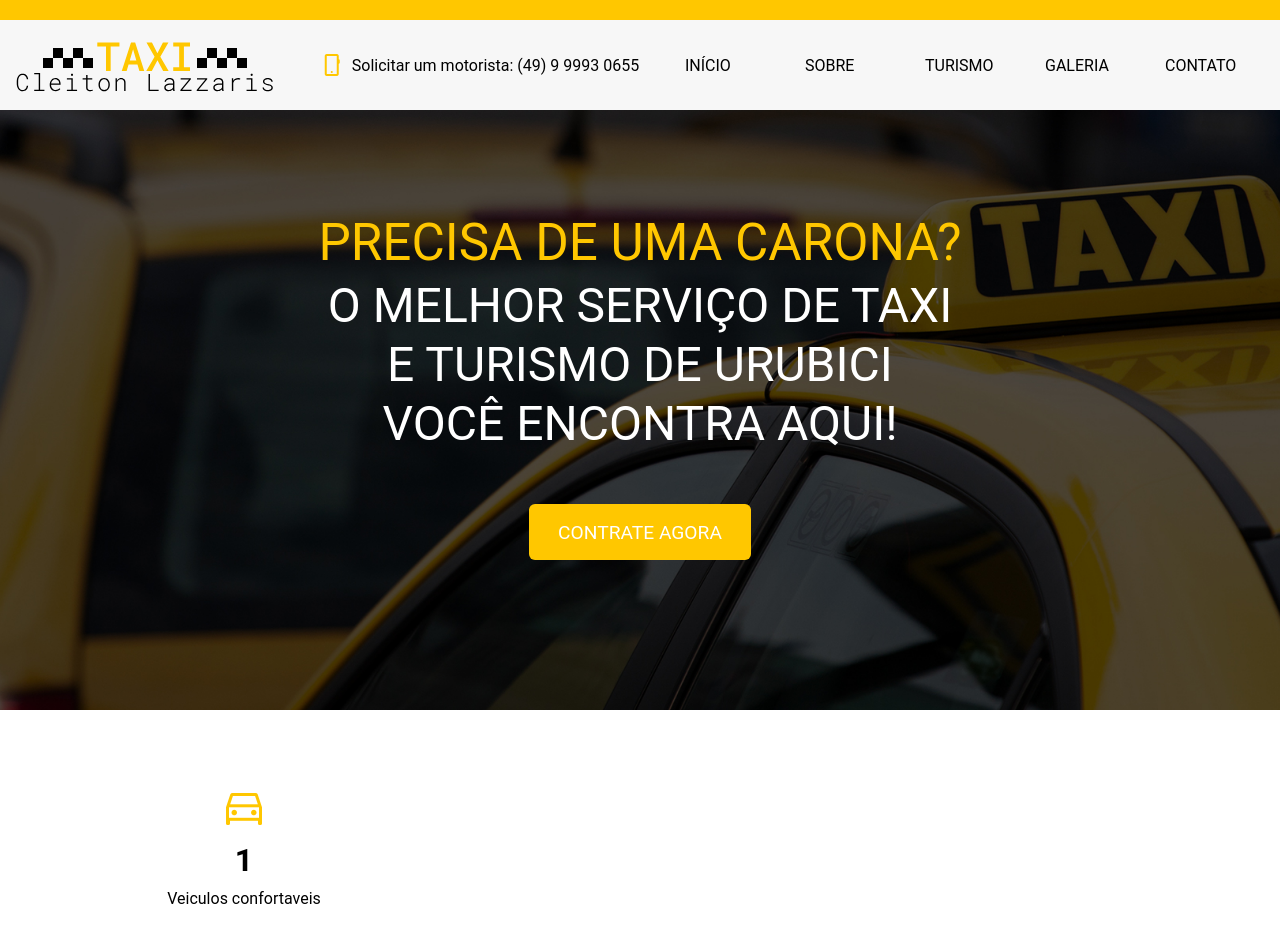
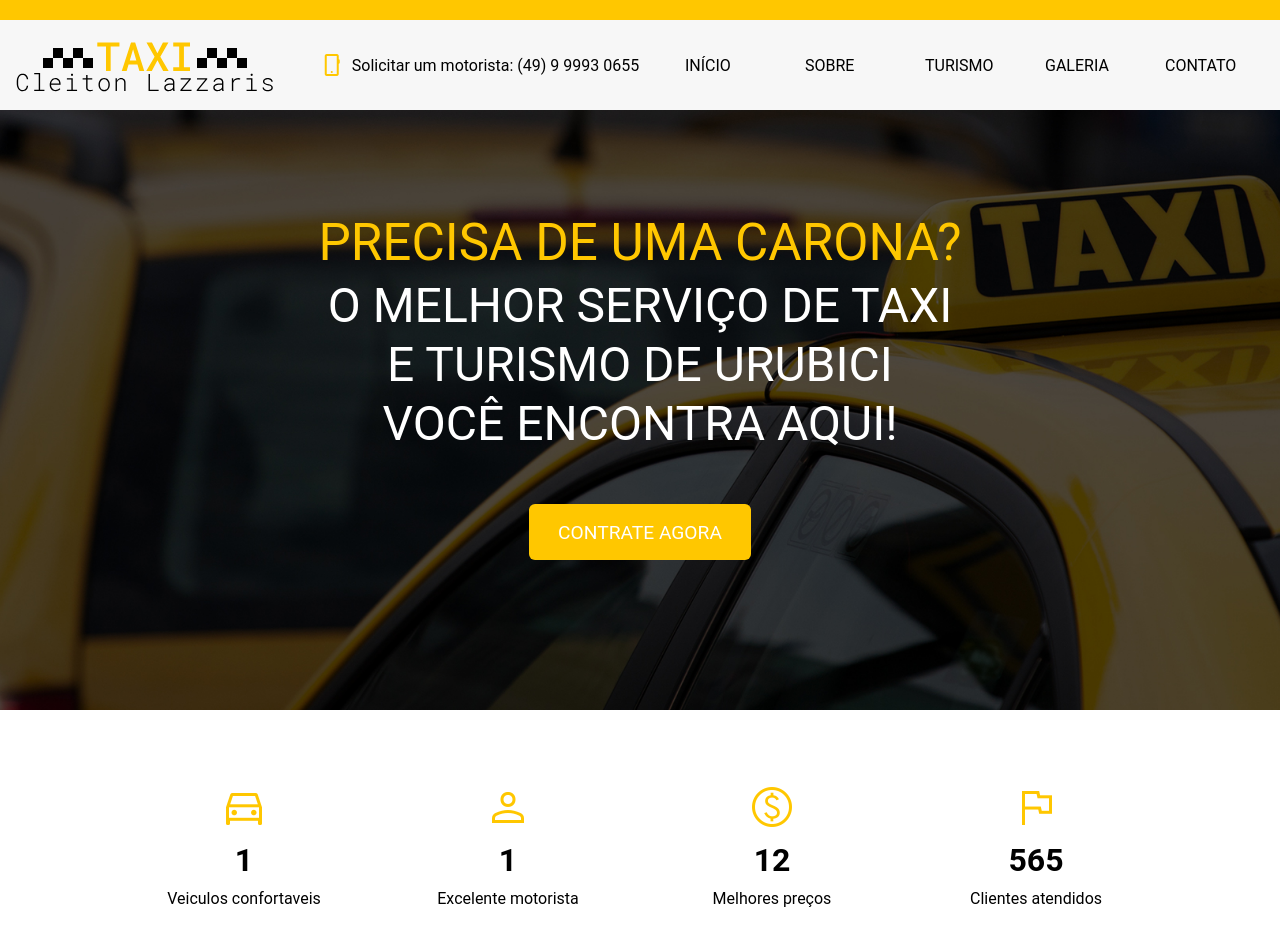
Before and after one commit to elciosava/cleiton, a Vue app: page / in a window 1280 px wide. Shown: the top 946 px of the page. Built offline with nearby package versions, Linux system fonts and the light colour scheme.

Commit message:
bandeinha

```diff
--- a/src/components/inicio_componente.vue
+++ b/src/components/inicio_componente.vue
@@ -24,13 +24,19 @@
             <span>Veiculos confortaveis</span>
         </div>
         <div class="resumos">
-
+            <span class="material-symbols-outlined" style="font-size: 3em; color: #FFC700; ">person</span>
+            <h1>1</h1>
+            <span>Excelente motorista</span>
         </div>
         <div class="resumos">
-
+            <span class="material-symbols-outlined" style="font-size: 3em; color: #FFC700; ">paid</span>
+            <h1>12</h1>
+            <span>Melhores preços</span>
         </div>
         <div class="resumos">
-
+            <span class="material-symbols-outlined" style="font-size: 3em; color: #FFC700; ">flag</span>
+            <h1>565</h1>
+            <span>Clientes atendidos</span>
         </div>
     </div>
 </template>
```
